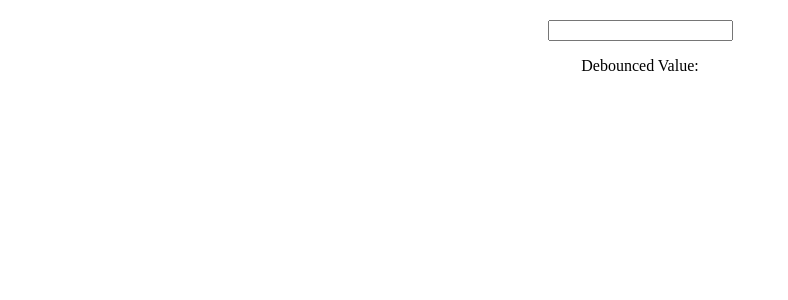
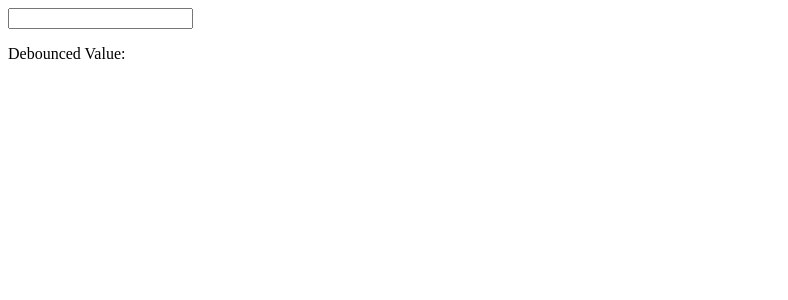
Before and after one commit to woongsnote/debounce, a React (Create React App) app: page / in a window 1280 px wide. Shown: the top 300 px of the page, without its empty margins (0-788 px from the left). Built offline with nearby package versions, Linux system fonts and the light colour scheme.

Commit message:
refactor: unnecessary files remove

```diff
--- a/src/App.css
+++ /dev/null
@@ -1,7 +0,0 @@
-.container {
-  display: flex;
-  align-items: center;
-  flex-direction: column;
-  justify-content: center;
-  margin: 20px auto;
-}
--- a/src/App.tsx
+++ b/src/App.tsx
@@ -1,4 +1,3 @@
-import "./App.css";
 import { useDebouncedInput } from "./hooks/useDebouncedInput";
 import { DELAY_IN_MS } from "./constants";
 import DebouncedSearchInput from "./components/DebouncedSearchInput";
@@ -6,12 +5,16 @@ import Container from "./components/Container";
 import DebouncedResult from "./components/DebouncedResult";
 
 function App() {
-  const { inputValue, debouncedValue, handleChange } =
+  const { inputValue, debouncedValue, handleChange, isLoading } =
     useDebouncedInput(DELAY_IN_MS);
 
   return (
     <Container>
-      <DebouncedSearchInput inputValue={inputValue} handleChange={handleChange} />
+      <DebouncedSearchInput
+        inputValue={inputValue}
+        handleChange={handleChange}
+        isLoading={isLoading}
+      />
       <DebouncedResult result={debouncedValue} />
     </Container>
   );
```
